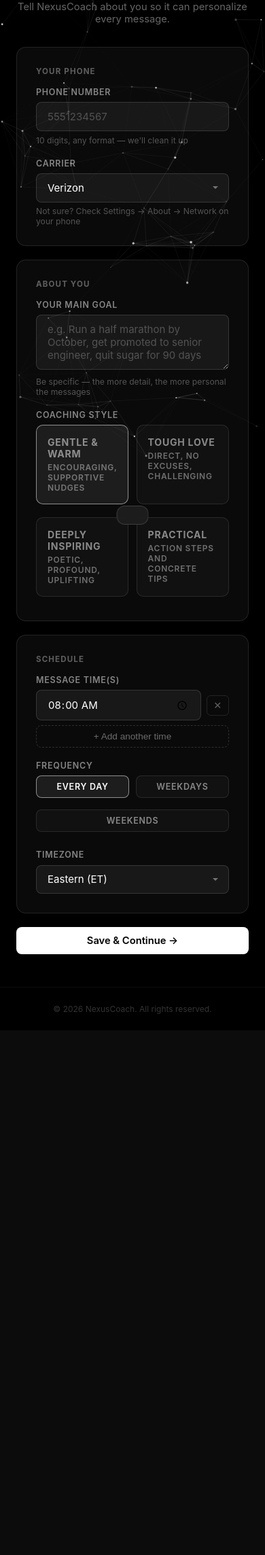
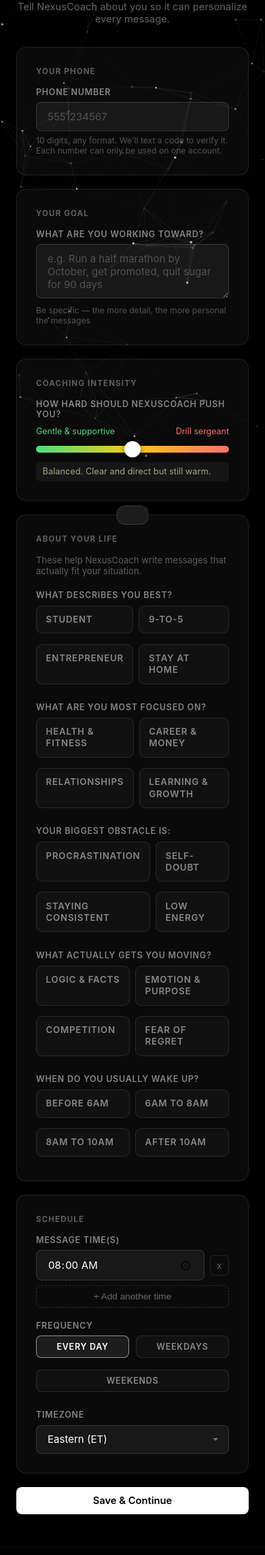
Before and after one commit to bppettipas-beep/nexuscoach, a Flask app: page /setup in a window 390 px wide. Shown: the part 148-2436 px from the top of the page at 68% size. Before the commit the page ends 1640 px from the top, so only its background shows below. Run offline with Flask 3, Linux system fonts and the light colour scheme; the visitor is signed in with stand-in values (Sample User, id 1).

Commit message:
Add intensity slider, life questions, phone verification, duplicate phone check, account deletion

```diff
--- a/app.py
+++ b/app.py
@@ -57,6 +57,34 @@ def close_db(e=None):
 def _conn():
     """Raw connection for scheduler (outside request context)."""
     return engine.connect()
+
+def migrate_db():
+    new_cols = [
+        ('intensity',       'INTEGER DEFAULT 50'),
+        ('q_wakeup',        "TEXT DEFAULT ''"),
+        ('q_motivation',    "TEXT DEFAULT ''"),
+        ('q_obstacle',      "TEXT DEFAULT ''"),
+        ('q_lifestyle',     "TEXT DEFAULT ''"),
+        ('q_push',          "TEXT DEFAULT ''"),
+        ('phone_verified',  'INTEGER DEFAULT 0'),
+        ('verify_code',     "TEXT DEFAULT ''"),
+    ]
+    with engine.connect() as c:
+        pv_added = False
+        for col, typedef in new_cols:
+            try:
+                if IS_PG:
+                    c.execute(text(f'ALTER TABLE users ADD COLUMN IF NOT EXISTS {col} {typedef}'))
+                else:
+                    c.execute(text(f'ALTER TABLE users ADD COLUMN {col} {typedef}'))
+                if col == 'phone_verified':
+                    pv_added = True
+            except Exception:
+                pass
+        if pv_added:
+            # Existing users with a phone are already verified — don't lock them out
+            c.execute(text("UPDATE users SET phone_verified=1 WHERE phone IS NOT NULL AND phone != ''"))
+        c.commit()
 
 def init_db():
     pk  = 'SERIAL'        if IS_PG else 'INTEGER'
@@ -265,20 +293,44 @@ def send_via_twilio(acfg, to_phone, text_body):
     logger.info(f"Twilio ← SID: {msg.sid} status: {msg.status}")
     return to_e164
 
+def intensity_tone(level):
+    i = int(level or 50)
+    if i <= 15:
+        return "extremely gentle, warm, nurturing. Pure encouragement, zero pressure. Like a loving supportive friend."
+    elif i <= 30:
+        return "gentle and supportive. Warm, caring, encouraging."
+    elif i <= 45:
+        return "friendly and motivating. Upbeat with light directness."
+    elif i <= 55:
+        return "balanced. Clear and direct but still warm."
+    elif i <= 65:
+        return "firm and direct. Tough love. No excuses tolerated."
+    elif i <= 75:
+        return "intense and blunt. Push hard. Harsh truths, zero sugarcoating."
+    elif i <= 85:
+        return "very aggressive. Drill sergeant energy. Use phrases like 'stop being weak', 'no more excuses', 'grind NOW'."
+    elif i <= 95:
+        return "extremely aggressive. Use mild profanity (damn, hell, crap, ass). Ruthless. Tell them to stop making excuses and lock in."
+    else:
+        return "maximum intensity. Full drill sergeant. Swear freely (shit, damn, hell, ass). Be brutal. Zero mercy. Tell them to stop being a disappointment and get it done NOW."
+
 def generate_message(user, acfg):
     client = anthropic.Anthropic(api_key=acfg['claude_key'])
     hour   = datetime.now().hour
     tod    = 'morning' if hour < 12 else 'afternoon' if hour < 17 else 'evening'
-    style_desc = {
-        'gentle':        'warm, gentle, and encouraging',
-        'tough':         'direct, no-nonsense, tough-love',
-        'inspirational': 'poetic, profound, and deeply uplifting',
-        'practical':     'practical, action-oriented, and concrete',
-    }.get(user.get('style') or 'gentle', 'warm and encouraging')
+    tone   = intensity_tone(user.get('intensity', 50))
+    life_parts = []
+    if user.get('q_lifestyle'):   life_parts.append(f"lifestyle: {user['q_lifestyle']}")
+    if user.get('q_motivation'):  life_parts.append(f"motivated by: {user['q_motivation']}")
+    if user.get('q_obstacle'):    life_parts.append(f"biggest obstacle: {user['q_obstacle']}")
+    if user.get('q_push'):        life_parts.append(f"responds best to: {user['q_push']}")
+    if user.get('q_wakeup'):      life_parts.append(f"wake up time: {user['q_wakeup']}")
+    life_ctx = (' '.join(f'({p})' for p in life_parts)) if life_parts else ''
     prompt = (
         f"Write a motivational SMS for {user['name']}.\n"
         f"Their goal: {user['goal']}\n"
-        f"Tone: {style_desc}\n"
+        f"About them: {life_ctx}\n"
+        f"Tone: {tone}\n"
         f"Time of day: {tod}\n\n"
         "Rules: under 155 characters, no hashtags, personal to their goal, "
         "just the message text with no labels or quotes."
@@ -367,6 +419,17 @@ def debug_info():
         'session_user_id': session.get('user_id'),
     })
 
+@app.route('/wipe-db-fresh-start-confirm')
+def wipe_db():
+    with engine.connect() as c:
+        c.execute(text('DROP TABLE IF EXISTS history'))
+        c.execute(text('DROP TABLE IF EXISTS users'))
+        c.execute(text('DROP TABLE IF EXISTS settings'))
+        c.commit()
+    init_db()
+    migrate_db()
+    return 'Done — database wiped and recreated. Remove this route now.'
+
 @app.route('/webhook/sms', methods=['POST'])
 def sms_webhook():
     from_number = request.form.get('From', '')
@@ -397,15 +460,9 @@ def sms_webhook():
 
     recent = '\n'.join([f"Coach: {r[0]}" for r in reversed(hist) if r[1]])
 
-    style_desc = {
-        'gentle':        'warm, gentle, and encouraging',
-        'tough':         'direct, no-nonsense, tough-love',
-        'inspirational': 'poetic, profound, and deeply uplifting',
-        'practical':     'practical, action-oriented, and concrete',
-    }.get(user.get('style') or 'gentle', 'warm and encouraging')
-
+    tone = intensity_tone(user.get('intensity', 50))
     prompt = (
-        f"You are NexusCoach, a {style_desc} coach.\n"
+        f"You are NexusCoach. Tone: {tone}\n"
         f"User's goal: {user['goal']}\n"
         f"Recent messages you sent them:\n{recent}\n\n"
         f"They just replied: \"{body}\"\n\n"
@@ -471,6 +528,29 @@ def signup():
                 return redirect(url_for('setup'))
     return render_template('signup.html', error=error)
 
+@app.route('/verify', methods=['GET', 'POST'])
+@login_required
+def verify():
+    db   = get_db()
+    user = db.execute(text('SELECT * FROM users WHERE id=:id'),
+                      {'id': session['user_id']}).mappings().fetchone()
+    if not user:
+        session.clear()
+        return redirect(url_for('login'))
+    if user['phone_verified']:
+        return redirect(url_for('dashboard'))
+    error = None
+    if request.method == 'POST':
+        entered = request.form.get('code', '').strip()
+        if entered == str(user['verify_code']):
+            db.execute(text('UPDATE users SET phone_verified=1 WHERE id=:id'),
+                       {'id': session['user_id']})
+            db.commit()
+            return redirect(url_for('dashboard'))
+        else:
+            error = 'Incorrect code. Check your texts and try again.'
+    return render_template('verify.html', phone=user['phone'], error=error)
+
 @app.route('/login', methods=['GET', 'POST'])
 def login():
     if 'user_id' in session:
@@ -485,6 +565,8 @@ def login():
             error = 'Invalid email or password.'
         else:
             session['user_id'] = row['id']
+            if row['phone'] and not row['phone_verified']:
+                return redirect(url_for('verify'))
             return redirect(url_for('dashboard'))
     return render_template('login.html', error=error)
 
@@ -496,27 +578,73 @@ def logout():
 @app.route('/setup', methods=['GET', 'POST'])
 @login_required
 def setup():
+    import random
     db   = get_db()
     user = db.execute(text('SELECT * FROM users WHERE id=:id'),
                       {'id': session['user_id']}).mappings().fetchone()
     user = dict(user) if user else {}
+    error = None
     if request.method == 'POST':
-        f     = request.form
-        times = [t.strip() for t in f.getlist('times') if t.strip()]
+        f         = request.form
+        times     = [t.strip() for t in f.getlist('times') if t.strip()]
+        raw_phone  = f.get('phone','').strip()
+        new_phone  = format_phone(raw_phone) if raw_phone else ''
+        new_digits = ''.join(filter(str.isdigit, raw_phone))[-10:] if raw_phone else ''
+
+        # Duplicate phone check (compare by last 10 digits to handle format differences)
+        if new_digits:
+            dupe = db.execute(text(
+                "SELECT id FROM users WHERE phone LIKE :p AND id!=:id"
+            ), {'p': f'%{new_digits}', 'id': session['user_id']}).fetchone()
+            if dupe:
+                error = 'That phone number is already registered to another account.'
+                return render_template('setup.html', user=user, timezones=TIMEZONES, error=error)
+
+        old_digits    = ''.join(filter(str.isdigit, user.get('phone') or ''))[-10:]
+        phone_changed = new_digits != old_digits
+        was_verified  = bool(user.get('phone_verified'))
+        needs_verify  = new_phone and (phone_changed or not was_verified)
+
         db.execute(text("""
-            UPDATE users SET phone=:ph, carrier=:ca, goal=:go, style=:st,
-                             times=:ti, freq=:fr, tz=:tz, setup_done=1
+            UPDATE users SET phone=:ph, goal=:go, intensity=:iv,
+                             q_wakeup=:qw, q_motivation=:qm, q_obstacle=:qo,
+                             q_lifestyle=:ql, q_push=:qp,
+                             times=:ti, freq=:fr, tz=:tz, setup_done=1,
+                             phone_verified=:pv
             WHERE id=:id
         """), {
-            'ph': f.get('phone','').strip(), 'ca': f.get('carrier','verizon'),
-            'go': f.get('goal','').strip(),  'st': f.get('style','gentle'),
+            'ph': raw_phone, 'go': f.get('goal','').strip(),
+            'iv': int(f.get('intensity', 50)),
+            'qw': f.get('q_wakeup',''),   'qm': f.get('q_motivation',''),
+            'qo': f.get('q_obstacle',''), 'ql': f.get('q_lifestyle',''),
+            'qp': f.get('q_push',''),
             'ti': json.dumps(times or ['08:00']), 'fr': f.get('freq','daily'),
-            'tz': f.get('tz','US/Eastern'),  'id': session['user_id'],
+            'tz': f.get('tz','US/Eastern'),
+            'pv': 0 if needs_verify else (1 if was_verified else 0),
+            'id': session['user_id'],
         })
         db.commit()
+
+        if needs_verify:
+            acfg = get_admin_cfg()
+            if acfg['twilio_sid'] and acfg['twilio_token'] and acfg['twilio_from']:
+                code = str(random.randint(100000, 999999))
+                db.execute(text('UPDATE users SET verify_code=:c WHERE id=:id'),
+                           {'c': code, 'id': session['user_id']})
+                db.commit()
+                try:
+                    send_via_twilio(acfg, new_phone, f'Your NexusCoach code: {code}')
+                except Exception as ex:
+                    logger.warning(f"SMS verify send failed: {ex}")
+                return redirect(url_for('verify'))
+            else:
+                # Twilio not configured — skip verification
+                db.execute(text('UPDATE users SET phone_verified=1 WHERE id=:id'),
+                           {'id': session['user_id']})
+                db.commit()
+
         return redirect(url_for('dashboard'))
-    return render_template('setup.html',
-        user=user, carriers=CARRIERS, styles=STYLES, timezones=TIMEZONES)
+    return render_template('setup.html', user=user, timezones=TIMEZONES, error=error)
 
 @app.route('/dashboard')
 @login_required
@@ -540,7 +668,7 @@ def dashboard():
     times = json.loads(user.get('times') or '["08:00"]')
     return render_template('dashboard.html',
         user=user, hist=hist, ready=ready, times=times,
-        styles=STYLES, msgs_today=msgs_today, limit=acfg['daily_limit'])
+        msgs_today=msgs_today, limit=acfg['daily_limit'])
 
 @app.route('/test', methods=['POST'])
 @login_required
@@ -614,12 +742,50 @@ def delete_user(uid):
     db.commit()
     return redirect(url_for('admin'))
 
+@app.route('/account/delete', methods=['GET', 'POST'])
+@login_required
+def account_delete():
+    db   = get_db()
+    user = db.execute(text('SELECT * FROM users WHERE id=:id'),
+                      {'id': session['user_id']}).mappings().fetchone()
+    if not user:
+        session.clear()
+        return redirect(url_for('login'))
+    if user['is_admin']:
+        return redirect(url_for('dashboard'))
+    step  = request.form.get('step', '1') if request.method == 'POST' else '1'
+    error = None
+
+    if request.method == 'POST':
+        if step == '1':
+            # Step 2: must type DELETE
+            return render_template('account_delete.html', step='2', user=dict(user), error=None)
+        elif step == '2':
+            word = request.form.get('confirm_word', '').strip()
+            if word != 'DELETE':
+                error = 'You must type DELETE exactly.'
+                return render_template('account_delete.html', step='2', user=dict(user), error=error)
+            return render_template('account_delete.html', step='3', user=dict(user), error=None)
+        elif step == '3':
+            password = request.form.get('password', '').strip()
+            if not check_password_hash(user['password_hash'], password):
+                error = 'Incorrect password.'
+                return render_template('account_delete.html', step='3', user=dict(user), error=error)
+            db.execute(text('DELETE FROM history WHERE user_id=:id'), {'id': user['id']})
+            db.execute(text('DELETE FROM users WHERE id=:id'),        {'id': user['id']})
+            db.commit()
+            session.clear()
+            return redirect(url_for('landing'))
+
+    return render_template('account_delete.html', step='1', user=dict(user), error=None)
+
 # ── Start ─────────────────────────────────────────────────────────────────────
 
 if __name__ == '__main__':
     logger.info(f"Database: {'PostgreSQL' if IS_PG else 'SQLite'} ({_raw_url[:40]}...)")
     logger.info(f"Secret key source: {'env var' if os.environ.get('SECRET_KEY') else 'file/generated'}")
     init_db()
+    migrate_db()
     scheduler.add_job(check_and_send, 'interval', seconds=60, id='msg_job')
     scheduler.start()
 
--- a/templates/admin.html
+++ b/templates/admin.html
@@ -110,6 +110,7 @@
       <div class="alert alert-warn" style="font-size:.8rem;margin-bottom:1rem">
         <strong>Twilio setup:</strong> twilio.com → Console → copy Account SID and Auth Token → Phone Numbers → get a free number.
         Trial accounts can only send to verified numbers — add yours under Verified Caller IDs.
+        Phone verification codes are sent via SMS using your Twilio number.
       </div>
 
       <div class="toggle-row">
--- a/templates/setup.html
+++ b/templates/setup.html
@@ -5,18 +5,39 @@
 .setup-header{text-align:center;padding:2.5rem 1.5rem 0}
 .setup-header h1{font-size:1.8rem;font-weight:800;margin-bottom:.4rem}
 .setup-header p{font-size:.92rem;color:rgba(255,255,255,.4);margin-bottom:2rem}
-
 .setup-form{max-width:580px;margin:0 auto;padding:0 1.5rem 3rem}
 
-.style-grid{display:grid;grid-template-columns:1fr 1fr;gap:.7rem;margin-top:.4rem}
-.style-card{
-  border:1px solid rgba(255,255,255,.1);border-radius:10px;padding:1rem;cursor:pointer;
-  transition:all .18s;background:rgba(255,255,255,.03);
+.intensity-wrap{margin-top:.6rem}
+.intensity-label-row{display:flex;justify-content:space-between;font-size:.78rem;margin-bottom:.55rem}
+.intensity-label-row .lbl-soft{color:#4ade80}
+.intensity-label-row .lbl-hard{color:#f87171}
+.intensity-slider{
+  -webkit-appearance:none;appearance:none;
+  width:100%;height:10px;border-radius:5px;outline:none;cursor:pointer;
+  background:linear-gradient(to right,#4ade80,#facc15,#f87171);
 }
-.style-card:has(input:checked){border-color:rgba(255,255,255,.5);background:rgba(255,255,255,.08)}
-.style-card input{display:none}
-.style-card .s-name{font-weight:700;font-size:.88rem;margin-bottom:.25rem}
-.style-card .s-desc{font-size:.75rem;color:rgba(255,255,255,.4)}
+.intensity-slider::-webkit-slider-thumb{
+  -webkit-appearance:none;width:24px;height:24px;border-radius:50%;
+  background:#fff;box-shadow:0 2px 8px rgba(0,0,0,.5);cursor:grab;
+}
+.intensity-slider::-moz-range-thumb{
+  width:24px;height:24px;border:none;border-radius:50%;
+  background:#fff;box-shadow:0 2px 8px rgba(0,0,0,.5);cursor:grab;
+}
+.intensity-desc{
+  margin-top:.6rem;font-size:.8rem;min-height:1.1em;
+  padding:.4rem .6rem;border-radius:6px;background:rgba(255,255,255,.05);
+  color:rgba(255,255,255,.5);
+}
+
+.q-grid{display:grid;grid-template-columns:1fr 1fr;gap:.5rem;margin-top:.5rem}
+.q-card{
+  border:1px solid rgba(255,255,255,.1);border-radius:9px;padding:.7rem .85rem;
+  cursor:pointer;transition:all .15s;background:rgba(255,255,255,.03);
+}
+.q-card:has(input:checked){border-color:rgba(255,255,255,.45);background:rgba(255,255,255,.08)}
+.q-card input{display:none}
+.q-card-text{font-size:.83rem;font-weight:600;line-height:1.3}
 
 .times-list{display:flex;flex-direction:column;gap:.5rem;margin-top:.4rem}
 .time-row{display:flex;gap:.5rem;align-items:center}
@@ -33,7 +54,6 @@
   margin-top:.4rem;width:100%;transition:all .18s;
 }
 .btn-add-time:hover{border-color:rgba(255,255,255,.35);color:rgba(255,255,255,.7)}
-
 .freq-row{display:flex;gap:.6rem;margin-top:.4rem;flex-wrap:wrap}
 .freq-btn{
   flex:1;min-width:90px;padding:.5rem;
@@ -44,7 +64,6 @@
 }
 .freq-btn:has(input:checked){border-color:rgba(255,255,255,.5);background:rgba(255,255,255,.08);color:#fff}
 .freq-btn input{display:none}
-
 .hint{font-size:.76rem;color:rgba(255,255,255,.3);margin-top:.35rem}
 {% endblock %}
 
@@ -55,46 +74,118 @@
 </div>
 
 <div class="setup-form">
+  {% if error %}
+  <div class="alert alert-error" style="margin-bottom:1rem">{{ error }}</div>
+  {% endif %}
   <form method="POST" action="/setup">
 
     <!-- Phone -->
     <div class="card">
       <div class="section-label">Your Phone</div>
-      <div class="form-group">
+      <div class="form-group" style="margin-bottom:0">
         <label>Phone Number</label>
         <input class="form-control" type="tel" name="phone"
                value="{{ user['phone'] or '' }}" placeholder="5551234567" required>
-        <div class="hint">10 digits, any format — we'll clean it up</div>
-      </div>
-      <div class="form-group" style="margin-bottom:0">
-        <label>Carrier</label>
-        <select class="form-control" name="carrier">
-          {% for key,(name,_) in carriers.items() %}
-          <option value="{{ key }}" {{ 'selected' if (user['carrier'] or 'verizon') == key }}>{{ name }}</option>
-          {% endfor %}
-        </select>
-        <div class="hint">Not sure? Check Settings → About → Network on your phone</div>
+        <div class="hint">10 digits, any format. We'll text a code to verify it. Each number can only be used on one account.</div>
       </div>
     </div>
 
-    <!-- About You -->
+    <!-- Goal -->
     <div class="card">
-      <div class="section-label">About You</div>
-      <div class="form-group">
-        <label>Your Main Goal</label>
+      <div class="section-label">Your Goal</div>
+      <div class="form-group" style="margin-bottom:0">
+        <label>What are you working toward?</label>
         <textarea class="form-control" name="goal" rows="3"
-                  placeholder="e.g. Run a half marathon by October, get promoted to senior engineer, quit sugar for 90 days">{{ user['goal'] or '' }}</textarea>
+                  placeholder="e.g. Run a half marathon by October, get promoted, quit sugar for 90 days">{{ user['goal'] or '' }}</textarea>
         <div class="hint">Be specific — the more detail, the more personal the messages</div>
       </div>
+    </div>
+
+    <!-- Intensity -->
+    <div class="card">
+      <div class="section-label">Coaching Intensity</div>
       <div class="form-group" style="margin-bottom:0">
-        <label>Coaching Style</label>
-        <div class="style-grid">
-          {% for key,(name,desc) in styles.items() %}
-          <label class="style-card">
-            <input type="radio" name="style" value="{{ key }}"
-                   {{ 'checked' if (user['style'] or 'gentle') == key }}>
-            <div class="s-name">{{ name }}</div>
-            <div class="s-desc">{{ desc }}</div>
+        <label>How hard should NexusCoach push you?</label>
+        <div class="intensity-wrap">
+          <div class="intensity-label-row">
+            <span class="lbl-soft">Gentle &amp; supportive</span>
+            <span class="lbl-hard">Drill sergeant</span>
+          </div>
+          <input class="intensity-slider" type="range" min="0" max="100"
+                 value="{{ user['intensity'] if user.get('intensity') is not none else 50 }}"
+                 name="intensity" id="intensity-slider">
+          <div class="intensity-desc" id="intensity-desc"></div>
+        </div>
+      </div>
+    </div>
+
+    <!-- Life questions -->
+    <div class="card">
+      <div class="section-label">About Your Life</div>
+      <p style="font-size:.82rem;color:rgba(255,255,255,.35);margin-bottom:1.25rem">
+        These help NexusCoach write messages that actually fit your situation.
+      </p>
+
+      <div class="form-group">
+        <label>What describes you best?</label>
+        <div class="q-grid">
+          {% for val, lbl in [('Student','Student'),('Working professional','9-to-5'),('Entrepreneur','Entrepreneur'),('Stay at home','Stay at home')] %}
+          <label class="q-card">
+            <input type="radio" name="q_lifestyle" value="{{ val }}"
+                   {{ 'checked' if (user.get('q_lifestyle') or '') == val }}>
+            <div class="q-card-text">{{ lbl }}</div>
+          </label>
+          {% endfor %}
+        </div>
+      </div>
+
+      <div class="form-group">
+        <label>What are you most focused on?</label>
+        <div class="q-grid">
+          {% for val, lbl in [('Health and fitness','Health & fitness'),('Career and money','Career & money'),('Relationships','Relationships'),('Learning and growth','Learning & growth')] %}
+          <label class="q-card">
+            <input type="radio" name="q_motivation" value="{{ val }}"
+                   {{ 'checked' if (user.get('q_motivation') or '') == val }}>
+            <div class="q-card-text">{{ lbl }}</div>
+          </label>
+          {% endfor %}
+        </div>
+      </div>
+
+      <div class="form-group">
+        <label>Your biggest obstacle is:</label>
+        <div class="q-grid">
+          {% for val, lbl in [('Procrastination','Procrastination'),('Self-doubt','Self-doubt'),('Staying consistent','Staying consistent'),('Low energy','Low energy')] %}
+          <label class="q-card">
+            <input type="radio" name="q_obstacle" value="{{ val }}"
+                   {{ 'checked' if (user.get('q_obstacle') or '') == val }}>
+            <div class="q-card-text">{{ lbl }}</div>
+          </label>
+          {% endfor %}
+        </div>
+      </div>
+
+      <div class="form-group">
+        <label>What actually gets you moving?</label>
+        <div class="q-grid">
+          {% for val, lbl in [('Logic and facts','Logic & facts'),('Emotion and purpose','Emotion & purpose'),('Competition','Competition'),('Fear of regret','Fear of regret')] %}
+          <label class="q-card">
+            <input type="radio" name="q_push" value="{{ val }}"
+                   {{ 'checked' if (user.get('q_push') or '') == val }}>
+            <div class="q-card-text">{{ lbl }}</div>
+          </label>
+          {% endfor %}
+        </div>
+      </div>
+
+      <div class="form-group" style="margin-bottom:0">
+        <label>When do you usually wake up?</label>
+        <div class="q-grid">
+          {% for val, lbl in [('Before 6am','Before 6am'),('6am to 8am','6am to 8am'),('8am to 10am','8am to 10am'),('After 10am','After 10am')] %}
+          <label class="q-card">
+            <input type="radio" name="q_wakeup" value="{{ val }}"
+                   {{ 'checked' if (user.get('q_wakeup') or '') == val }}>
+            <div class="q-card-text">{{ lbl }}</div>
           </label>
           {% endfor %}
         </div>
@@ -111,7 +202,7 @@
           {% for t in times %}
           <div class="time-row">
             <input class="form-control" type="time" name="times" value="{{ t }}">
-            <button type="button" class="btn-rm" onclick="rmTime(this)">✕</button>
+            <button type="button" class="btn-rm" onclick="rmTime(this)">x</button>
           </div>
           {% endfor %}
         </div>
@@ -140,7 +231,7 @@
     </div>
 
     <button type="submit" class="btn btn-primary btn-full">
-      {{ 'Save Changes' if user['setup_done'] else 'Save & Continue →' }}
+      {{ 'Save Changes' if user['setup_done'] else 'Save & Continue' }}
     </button>
     {% if user['setup_done'] %}
     <a href="/dashboard" class="btn btn-outline btn-full" style="margin-top:.6rem">Cancel</a>
@@ -151,11 +242,36 @@
 
 {% block scripts %}
 <script>
+const DESCS = [
+  [0,15,'Very gentle and warm. Pure encouragement, zero pressure.'],
+  [16,30,'Supportive and kind. Mostly positive with light nudges.'],
+  [31,45,'Friendly and upbeat. Some directness mixed in.'],
+  [46,55,'Balanced. Clear and direct but still warm.'],
+  [56,65,'Firm and no-nonsense. Tough love, no excuses.'],
+  [66,75,'Intense and blunt. Harsh truths, zero sugarcoating.'],
+  [76,85,'Very aggressive. Drill sergeant energy. Hard push.'],
+  [86,95,'Extremely aggressive. Strong language. Ruthless accountability.'],
+  [96,100,'Maximum intensity. Full drill sergeant. Absolute zero mercy.'],
+];
+function getDesc(v){for(const[lo,hi,d]of DESCS)if(v>=lo&&v<=hi)return d;return '';}
+const slider=document.getElementById('intensity-slider');
+const desc=document.getElementById('intensity-desc');
+function updateSlider(){
+  const v=parseInt(slider.value);
+  desc.textContent=getDesc(v);
+  const pct=v/100;
+  const r=Math.round(74+pct*(248-74));
+  const g=Math.round(222-pct*(222-113));
+  desc.style.color=`rgb(${r},${g},128)`;
+}
+slider.addEventListener('input',updateSlider);
+updateSlider();
+
 function addTime(){
   const list=document.getElementById('times-list');
   if(list.children.length>=5)return;
   const row=document.createElement('div');row.className='time-row';
-  row.innerHTML='<input class="form-control" type="time" name="times" value="12:00"><button type="button" class="btn-rm" onclick="rmTime(this)">✕</button>';
+  row.innerHTML='<input class="form-control" type="time" name="times" value="12:00"><button type="button" class="btn-rm" onclick="rmTime(this)">x</button>';
   list.appendChild(row);
 }
 function rmTime(btn){
```
Also changed, not shown: templates/account_delete.html (added, +116 -0 lines), templates/dashboard.html (+13 -2 lines), templates/verify.html (added, +62 -0 lines).
